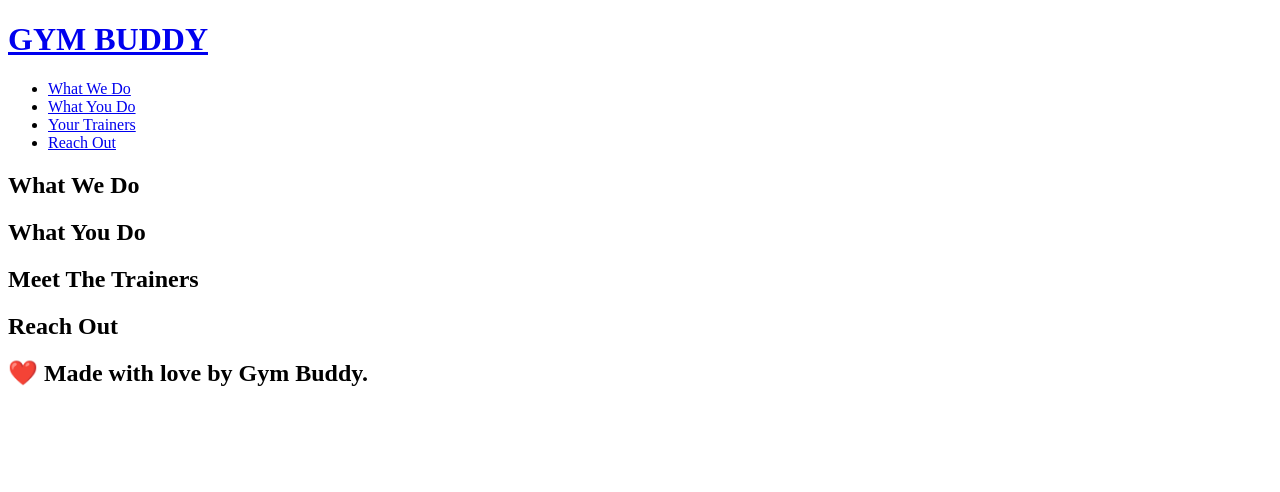
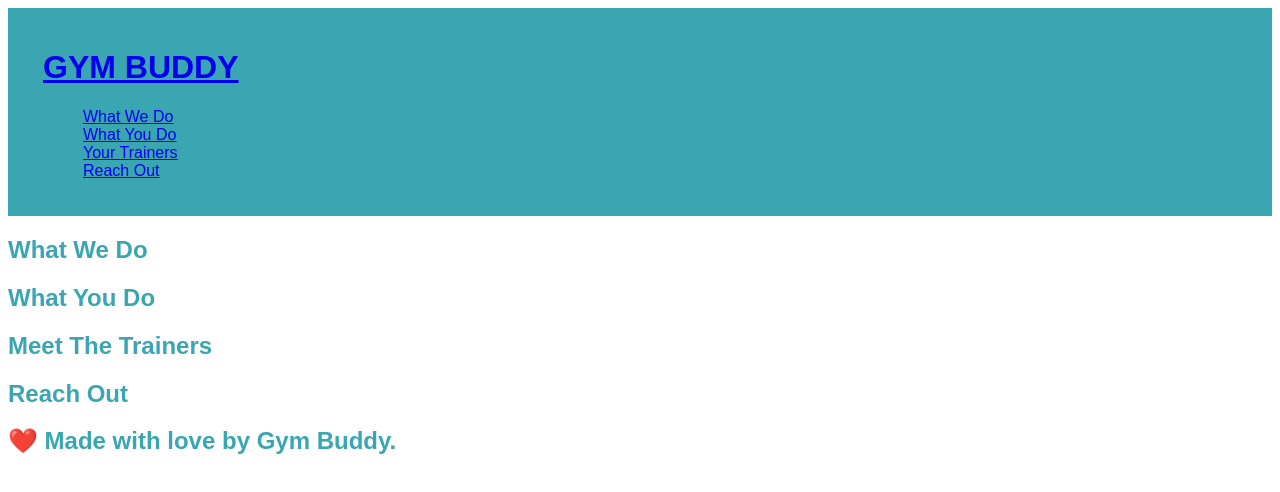
Before and after one commit to stewk033/gym-buddy, a plain HTML site: page index.html in a window 1280 px wide. Drawn offline with Linux system fonts and the light colour scheme.

```diff
--- /dev/null
+++ b/assets/css/style.css
@@ -0,0 +1,9 @@
+body {
+    font-family: Arial, Helvetica, sans-serif;
+    color: #39a6b2;
+}
+
+header {
+    padding: 20px 35px;
+    background-color: #39a6b2;
+}
--- a/index.html
+++ b/index.html
@@ -3,6 +3,7 @@
     <head>
         <meta charset="UTF-8" />
         <title>Gym Buddy</title>
+        <link rel="stylesheet" href="./assets/css/style.css" />
     </head>
     <body>
 
```
Also changed, not shown: assets/300-css-syntax.jpeg (added), 2 other files.
